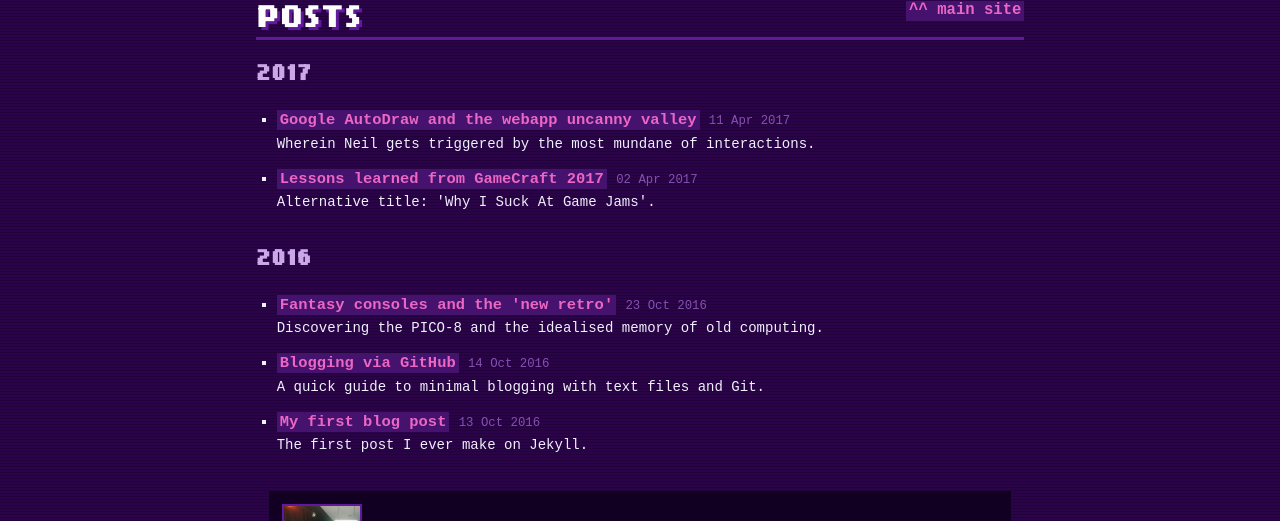
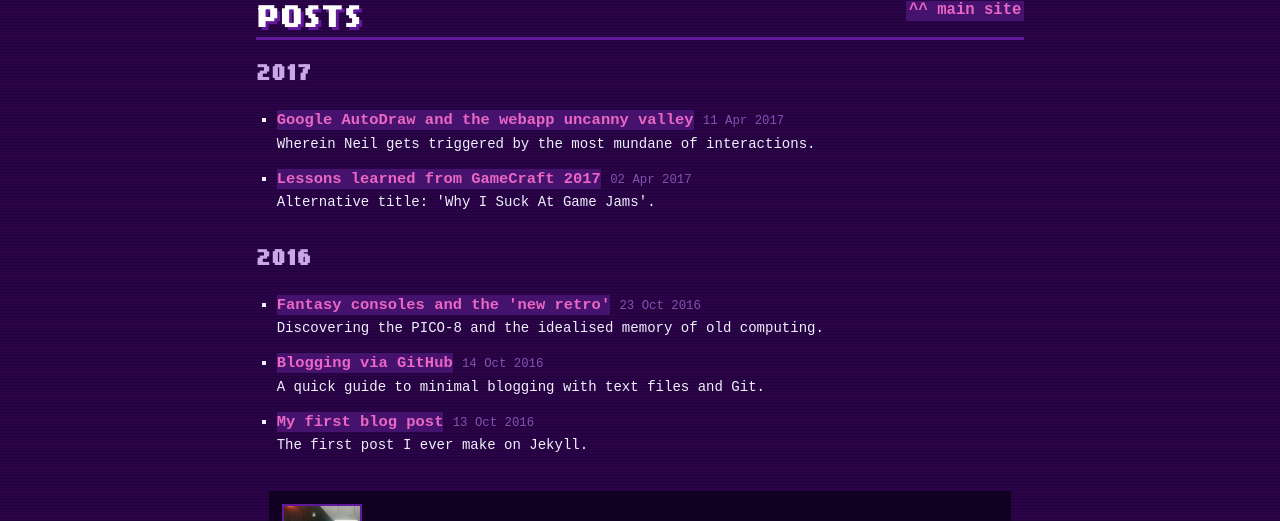
Before and after one commit to njmcode/blog, a Jekyll site: the page built from index.html, in a window 1280 px wide. Shown: the part 227-748 px from the top of the page. Built offline with Jekyll 4.4.1, drawn with Linux system fonts in a browser that asks for light colours.

Commit message:
Padding fix on index

```diff
--- a/css/main.css
+++ b/css/main.css
@@ -17,6 +17,11 @@ section.index .main-link {
 section.index .post-list-title {
     font-size: 1.1em;
     margin-bottom: 0.2em;
+}
+
+section.index .post-list-title a {
+    padding-left: 0;
+    padding-right: 0;
 }
 
 section.index ul {
```
